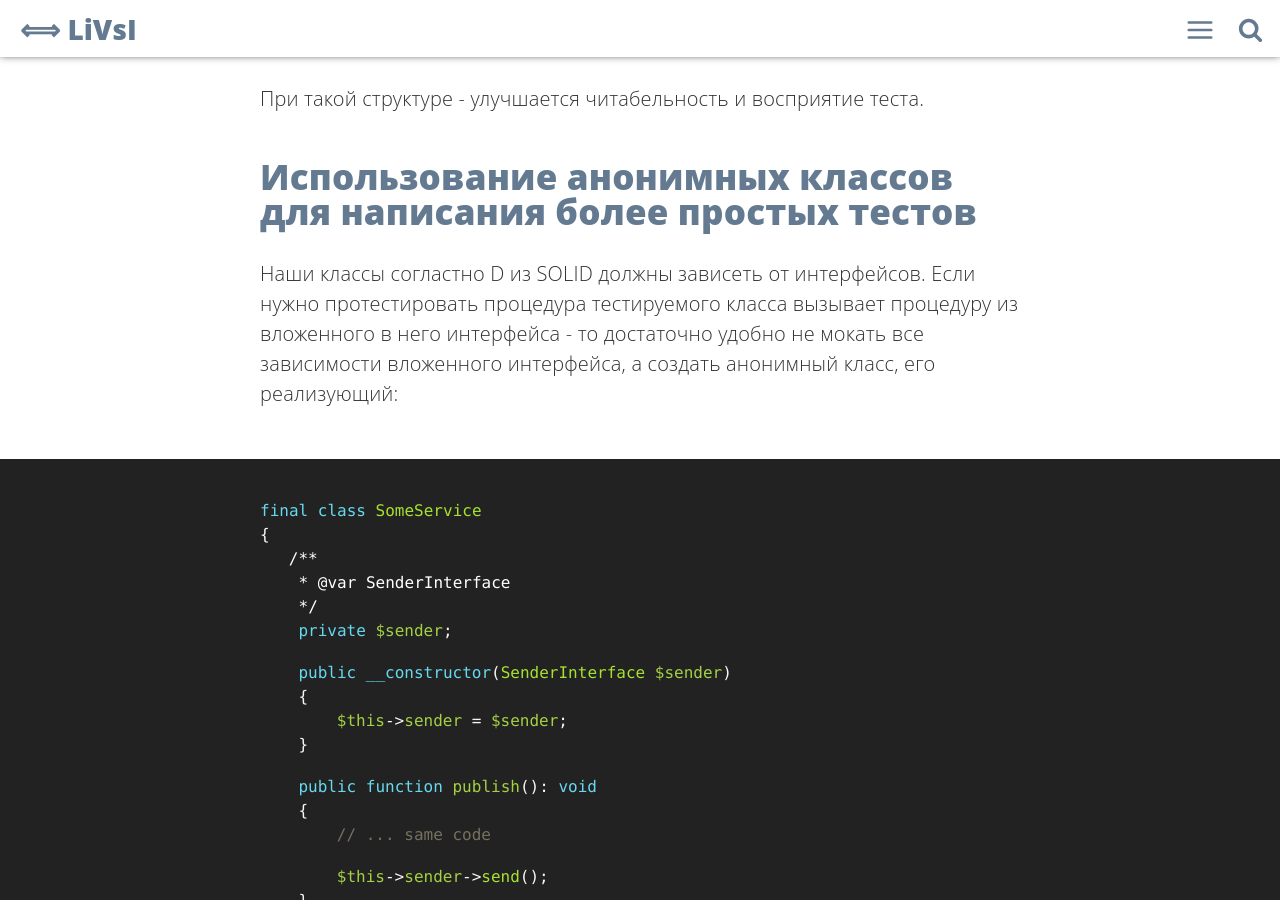
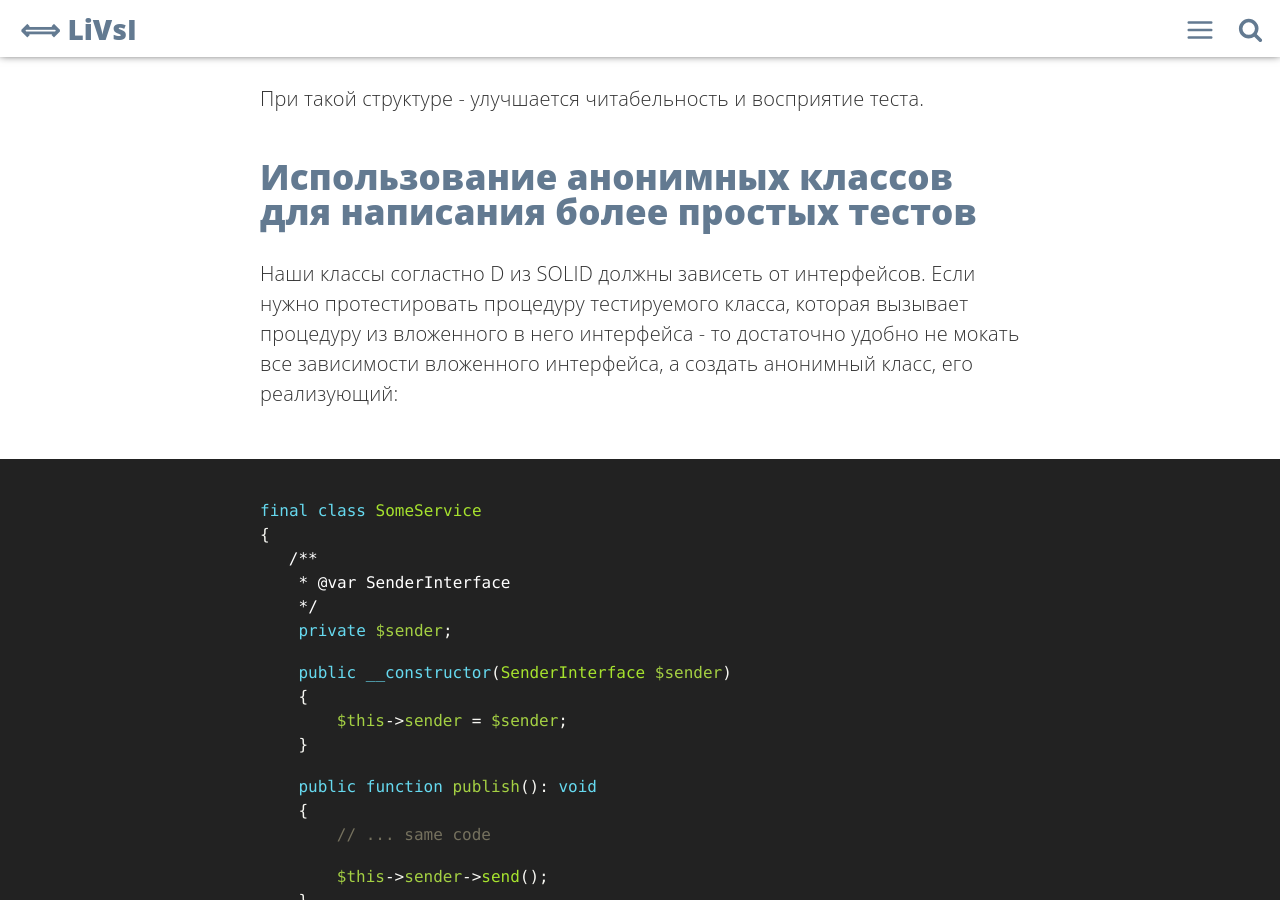
Before and after one commit to livsi/livsi.github.com, a Jekyll site: the page built from _posts/2019-12-02-unittests-in-php:-tips-and-tricks.md, in a window 1280 px wide and 900 px high, scrolled down 836 px. Built offline with Jekyll 4.4.1, drawn with Linux system fonts in a browser that asks for light colours; comment, search, counter and statistics services are not loaded; some of the changed text lies outside the part shown.

Commit message:
add same text

```diff
--- a/_posts/2019-12-02-unittests-in-php:-tips-and-tricks.md
+++ b/_posts/2019-12-02-unittests-in-php:-tips-and-tricks.md
@@ -24,7 +24,7 @@ introduction: "Unit тесты в php  🚀. Техники написания
 
 ## Использование анонимных классов для написания более простых тестов
 
-Наши классы согластно D из SOLID должны зависеть от интерфейсов. Если нужно протестировать процедура тестируемого класса вызывает процедуру из вложенного в него интерфейса - то достаточно удобно не мокать все зависимости вложенного интерфейса, а создать анонимный класс, его реализующий:
+Наши классы согластно D из SOLID должны зависеть от интерфейсов. Если нужно протестировать процедуру тестируемого класса, которая вызывает процедуру из вложенного в него интерфейса - то достаточно удобно не мокать все зависимости вложенного интерфейса, а создать анонимный класс, его реализующий:
 
 {% highlight php %}
 final class SomeService
```
Also changed, not shown: other parts of _posts/2019-12-02-unittests-in-php:-tips-and-tricks.md (+1 -1 lines).
